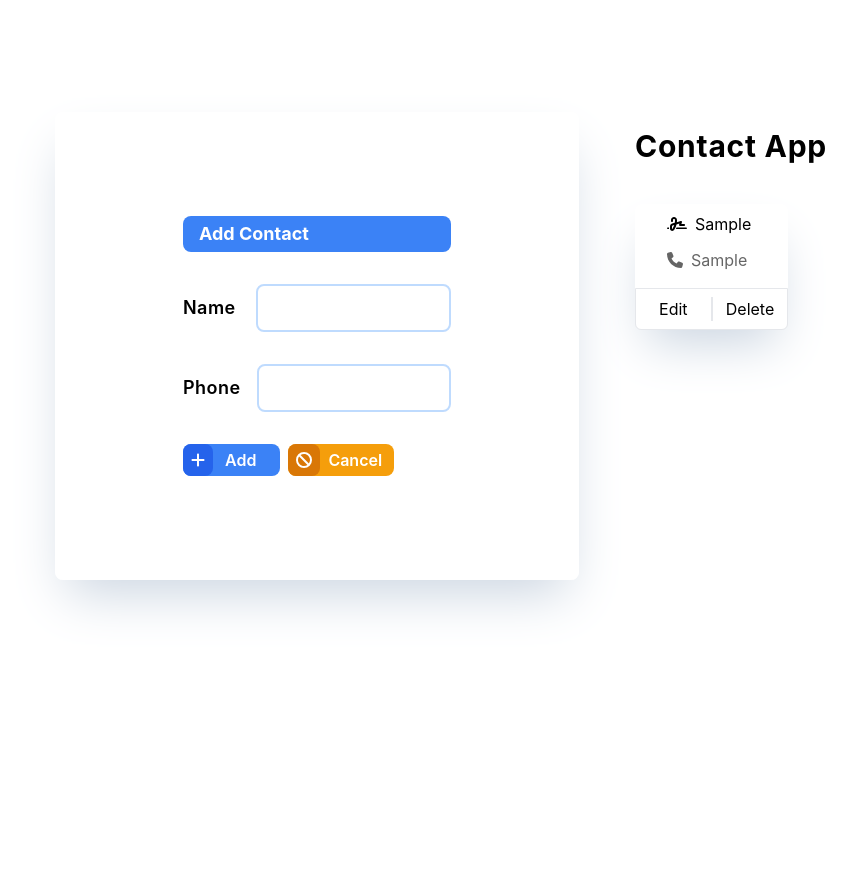
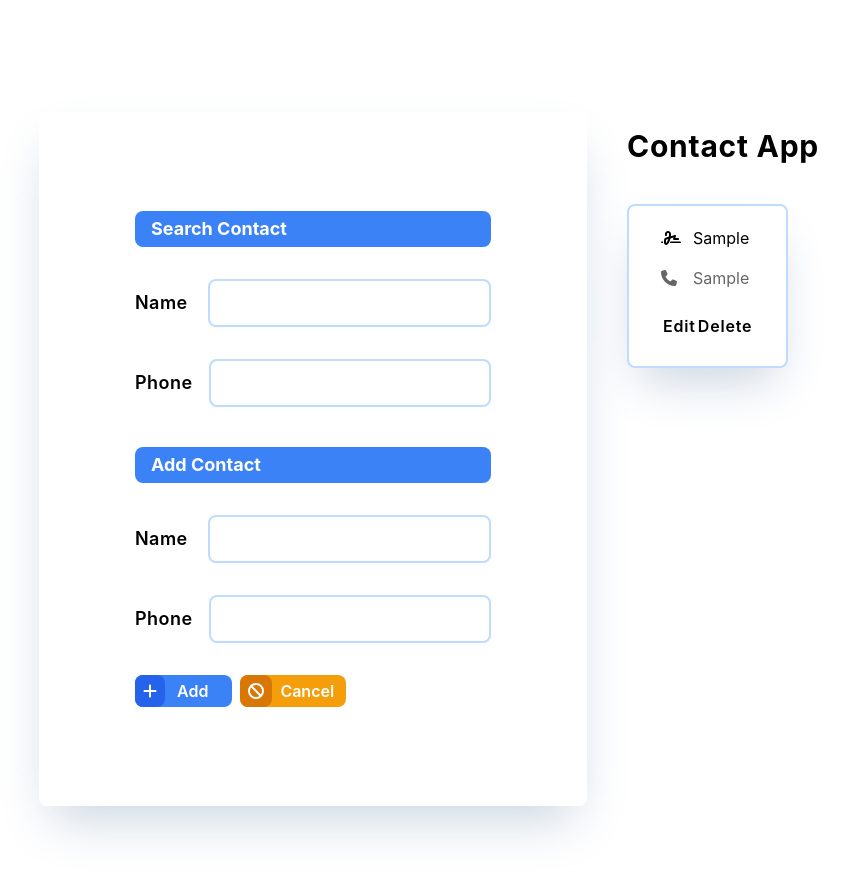
Before and after one commit to rafiizzaturohman/ReactPhonebook, a React (Create React App) app in the folder views/: page / in a window 1280 px wide. Both pictures are taken after typing "Sample", "Sample" into the empty fields and a click on the button "Add". Shown: the top 876 px of the page, without its empty margins (41-897 px from the left). Before the commit the page ends 800 px from the top, so only its background shows below. Built offline with nearby package versions, Linux system fonts and the light colour scheme; no server answers.

Commit message:
After Add data have to refresh to delete the new data

```diff
--- a/views/src/components/page/UserBox.js
+++ b/views/src/components/page/UserBox.js
@@ -2,6 +2,7 @@ import { Component } from 'react';
 import UserForm from './UserForm';
 import UserList from './UserList';
 import axios from 'axios';
+import UserSearch from './UserSearch';
 
 export default class UserBox extends Component {
     constructor(props) {
@@ -45,11 +46,11 @@ export default class UserBox extends Component {
         try {
             const { data } = await axios.put(`http://localhost:3002/users/${id}`, { name, phone })
 
-            if (data) {
+            if (data.success) {
                 this.setState((state) => ({
                     users: state.users.map(item => {
                         if (item.id === id) {
-                            return { ...data.data, sent: true }
+                            return { ...data.data }
                         }
                         return item
                     })
@@ -77,10 +78,12 @@ export default class UserBox extends Component {
     render() {
         return (
             <div>
-                <div className='grid gap-10 my-28 mx-24 md:grid-cols-none xl:grid-cols-2'>
+                <div className='grid gap-6 my-28 mx-20 md:grid-cols-none xl:grid-cols-2'>
                     <div>
                         <div className='shadow-2xl shadow-slate-300 bg-white/80 rounded-lg'>
-                            <div className='container py-26 px-32'>
+                            <div className='container py-26 px-24 space-y-10'>
+
+                                <UserSearch />
 
                                 <UserForm add={this.addContact} />
 
--- a/views/src/components/page/UserForm.js
+++ b/views/src/components/page/UserForm.js
@@ -38,12 +38,12 @@ export default class UserForm extends Component {
                     <form onSubmit={this.handleSubmit} id='inputForm' className='space-y-8 mt-8'>
                         <div className='space-x-5 flex justify-evenly items-center'>
                             <label className='text-lg font-semibold tracking-wide' htmlFor='name'>Name</label>
-                            <input type='text' id='name' name='name' onChange={this.handleInputChange} value={this.state.name} className='text-lg border-2 border-blue-200 rounded-lg px-4 py-2 w-full' />
+                            <input type='text' id='name' name='name' onChange={this.handleInputChange} value={this.state.name} className='text-lg border-2 border-blue-200 rounded-lg px-4 py-2 w-full' required />
                         </div>
 
                         <div className='space-x-4 flex justify-evenly items-center'>
                             <label className='text-lg font-semibold tracking-wide' htmlFor='phone'>Phone</label>
-                            <input type='text' id='phone' name='phone' onChange={this.handleInputChange} value={this.state.phone} className='text-lg border-2 border-blue-200 rounded-lg px-4 py-2 w-full' />
+                            <input type='text' id='phone' name='phone' onChange={this.handleInputChange} value={this.state.phone} className='text-lg border-2 border-blue-200 rounded-lg px-4 py-2 w-full' required />
                         </div>
 
                         <div className='flex space-x-2'>
--- a/views/src/components/page/UserItem.js
+++ b/views/src/components/page/UserItem.js
@@ -6,7 +6,7 @@ export default class UserItem extends Component {
     constructor(props) {
         super(props)
         this.state = {
-            edit: false,
+            editCond: false,
             name: props.name,
             phone: props.phone
         }
@@ -24,49 +24,47 @@ export default class UserItem extends Component {
 
     handleUpdate = () => {
         this.props.update(this.state.name, this.state.phone)
-        this.setState({ edit: false })
+        this.setState({ editCond: false })
     }
 
     render() {
-        if (this.state.edit === true) {
-            <div className='container shadow-2xl shadow-slate-300 bg-white/80 rounded-lg w-auto h-auto' >
-                <div className='md:py-0 xl:py-0 space-y-2'>
-                    <div className='space-y-3 px-8 py-2'>
-                        <div className='flex space-x-2 items-center'>
-                            <input type='text' name='name' id='name' value={this.state.name} className='px-2 py-0.5 border border-blue-200' />
+        if (this.state.editCond) {
+            return (
+                <div className='container shadow-2xl shadow-slate-300 bg-white/80 rounded-lg w-auto h-auto space-y-2 px-8 py-5' >
+                    <div className='flex space-x-3 items-center'>
+                        <FontAwesomeIcon icon='signature' />
+                        <input type='text' name='name' id='name' value={this.state.name} onChange={this.handleInputChange} className='px-2 py-1 border border-blue-400/75 rounded-lg w-full' />
                     </div>
 
-                        <div className='flex space-x-2 items-center opacity-60'>
-                            <input type='text' name='phone' id='phone' value={this.state.phone} className='px-2 py-0.5 border border-blue-200' />
+                    <div className='flex space-x-4 items-center'>
+                        <FontAwesomeIcon icon='phone' />
+                        <input type='text' name='phone' id='phone' value={this.state.phone} onChange={this.handleInputChange} className='px-2 py-1 border border-blue-400/75 rounded-lg w-full' />
+                    </div>
+
+                    <div className='flex justify-evenly py-2'>
+                        <button type='button' onClick={this.handleUpdate} className='transition hover:text-slate-400 hover:delay-150 font-semibold tracking-wider'>Update</button>
+
+                        <button type='button' onClick={() => this.setState({ editCond: false })} className='transition hover:text-slate-400 hover:delay-150 font-semibold tracking-wider'>Cancel</button>
                     </div>
                 </div>
-
-                    <div className='grid grid-cols-2 border rounded-b-md py-2'>
-                        <button className='transition border-r hover:text-slate-400 hover:delay-150'>Edit</button>
-                        <button className='transition border-l hover:text-slate-400 hover:delay-150'>Delete</button>
-                    </div>
-                </div>
-            </div>
+            )
         } else {
             return (
-                <div className='container shadow-2xl shadow-slate-300 bg-white/80 rounded-lg w-auto h-auto' >
-                    <div className='md:py-0 xl:py-0 space-y-2'>
-                        <div className='space-y-3 px-8 py-2'>
-                            <div className='flex space-x-2 items-center'>
+                <div className='container shadow-2xl shadow-slate-300 bg-white/80 rounded-lg w-auto h-auto space-y-4 px-8 py-5  border-2 border-blue-200' >
+                    <div className='flex space-x-3 items-center'>
                         <FontAwesomeIcon icon='signature' />
                         <h1>{this.props.name}</h1>
                     </div>
 
-                            <div className='flex space-x-2 items-center opacity-60'>
+                    <div className='flex space-x-4 items-center opacity-60'>
                         <FontAwesomeIcon icon='phone' />
                         <h1>{this.props.phone}</h1>
                     </div>
-                        </div>
 
-                        <div className='grid grid-cols-2 border rounded-b-md py-2'>
-                            <button onClick={() => this.setState({ edit: true })} className='transition border-r hover:text-slate-400 hover:delay-150'>Edit</button>
-                            <button onClick={this.props.remove} className='transition border-l hover:text-slate-400 hover:delay-150'>Delete</button>
-                        </div>
+                    <div className='flex justify-evenly py-2'>
+                        <button type='button' onClick={() => this.setState({ editCond: true })} className='transition hover:text-slate-400 hover:delay-150 font-semibold tracking-wider'>Edit</button>
+
+                        <button type='button' onClick={this.props.remove} className='transition hover:text-slate-400 hover:delay-150 font-semibold tracking-wider'>Delete</button>
                     </div>
                 </div>
             )
--- a/views/src/components/page/UserList.js
+++ b/views/src/components/page/UserList.js
@@ -2,7 +2,7 @@ import UserItem from "./UserItem";
 
 export default function UserList(props) {
     return (
-        <div className='grid sm:grid-cols-2 md:grid-cols-3 gap-4 mt-10' >
+        <div className="grid sm:grid-cols-2 md:grid-cols-3 gap-4 mt-10 ">
             {
                 props.data.map((user) => (
                     <UserItem key={user.id} name={user.name} phone={user.phone} update={(name, phone) => props.updateContact(user.id, name, phone)} remove={() => props.removeContact(user.id)} />
--- a/views/src/components/page/UserSearch.js
+++ b/views/src/components/page/UserSearch.js
@@ -0,0 +1,23 @@
+export default function UserSearch() {
+    return (
+        <div className='container'>
+            <div className='bg-blue-500 rounded-lg px-4 py-1'>
+                <h1 className=' text-lg text-white font-bold'>Search Contact</h1>
+            </div>
+
+            <div className=''>
+                <div id='searchForm' className='space-y-8 mt-8'>
+                    <div className='space-x-5 flex justify-evenly items-center'>
+                        <label className='text-lg font-semibold tracking-wide' htmlFor='name'>Name</label>
+                        <input type='text' id='name' name='name' className='text-lg border-2 border-blue-200 rounded-lg px-4 py-2 w-full' required />
+                    </div>
+
+                    <div className='space-x-4 flex justify-evenly items-center'>
+                        <label className='text-lg font-semibold tracking-wide' htmlFor='phone'>Phone</label>
+                        <input type='text' id='phone' name='phone' className='text-lg border-2 border-blue-200 rounded-lg px-4 py-2 w-full' required />
+                    </div>
+                </div>
+            </div>
+        </div>
+    )
+}
--- a/views/tailwind.config.js
+++ b/views/tailwind.config.js
@@ -9,7 +9,7 @@ module.exports = {
         'black-100': '#181D31'
       },
       padding: {
-        '26': '6.5rem'
+        '26': '6.2rem'
       }
     }
   },
```
Also changed, not shown: 1 other file (tests, documents, lock files or other folders). Lines whose indentation alone changed are shown as unchanged.
